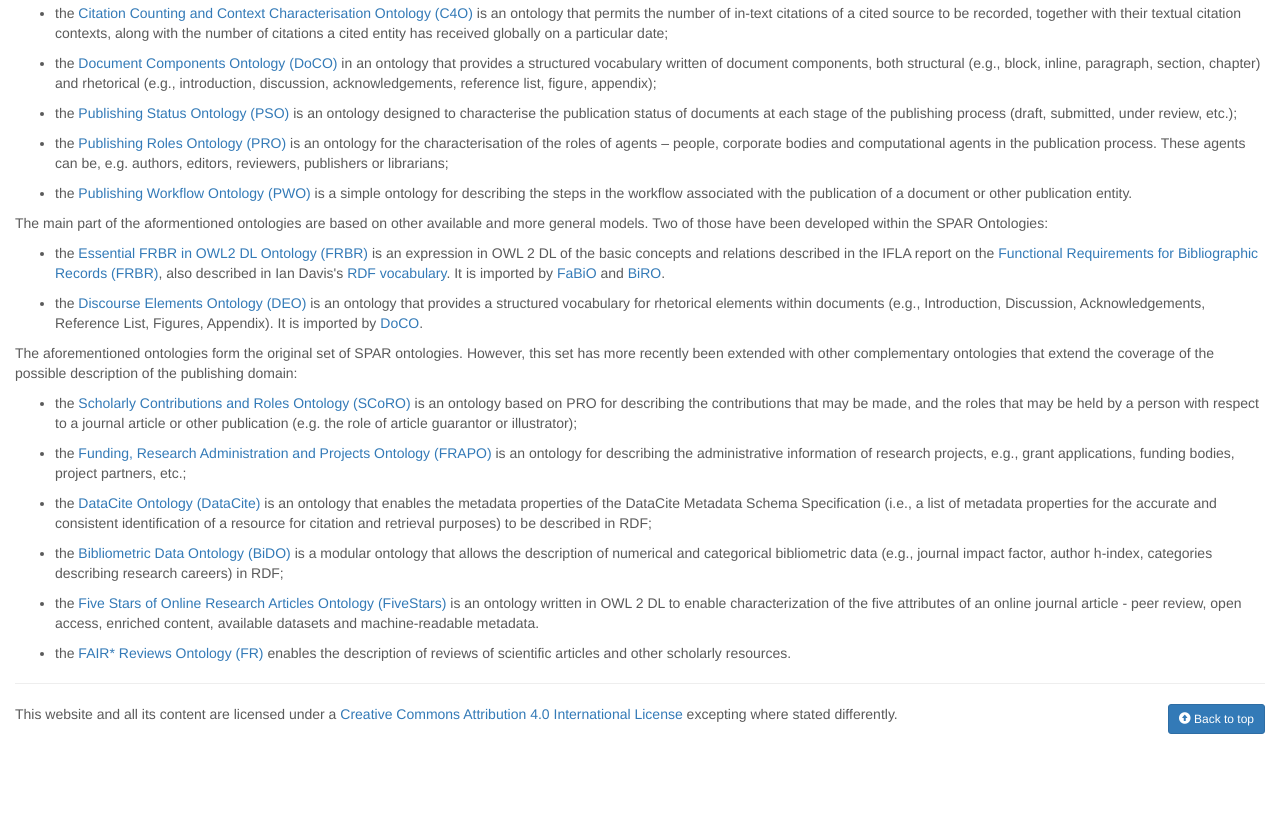
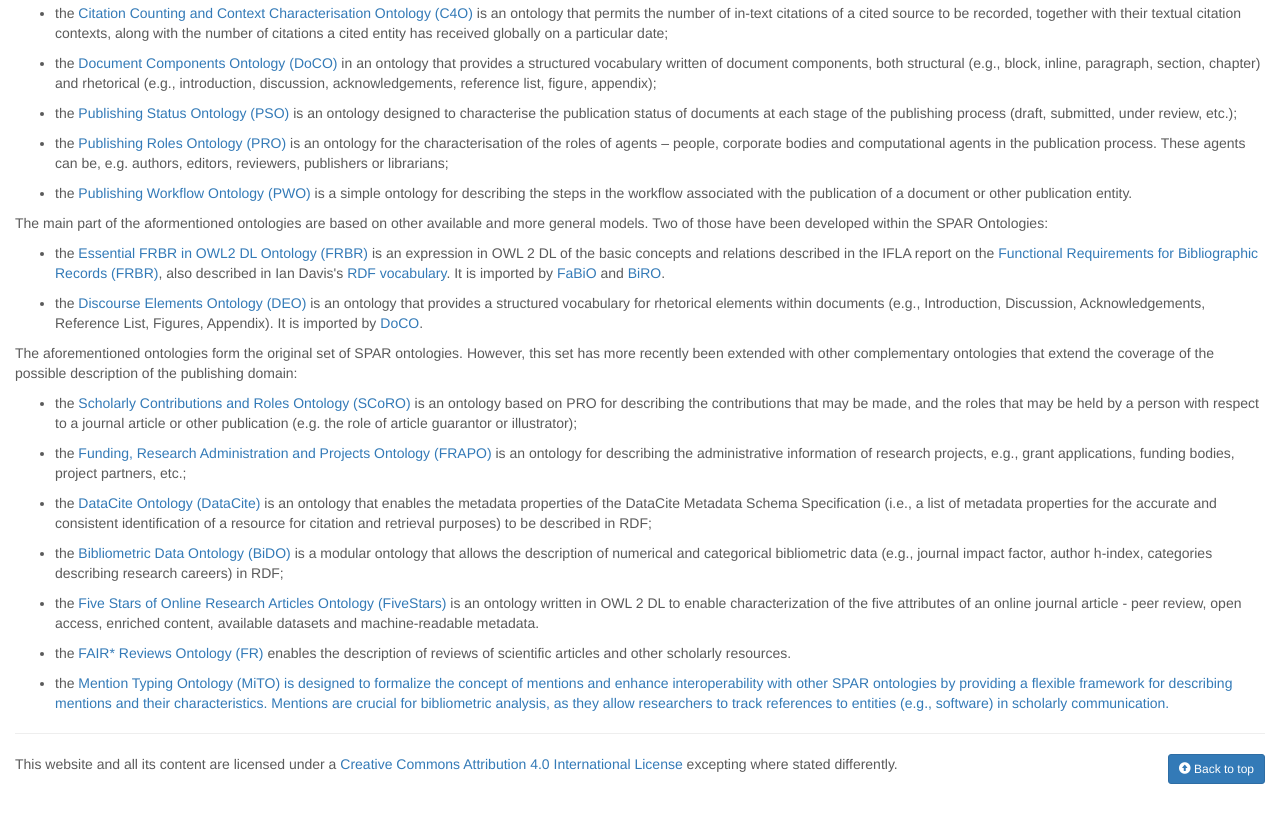
Before and after one commit to SPAROntologies/sparontologies.github.io, a plain HTML site: page spar/ontologies.html in a window 1280 px wide. Shown: the part 874-1696 px from the top of the page. Before the commit the page ends 1658 px from the top, so only its background shows below. Drawn offline with Linux system fonts and the light colour scheme.

Commit message:
Update ontologies.html
Aggiunto MiTO come ultima ontologia nel terzo set di <li>

```diff
--- a/spar/ontologies.html
+++ b/spar/ontologies.html
@@ -107,6 +107,7 @@ $def with (title, pages, pub_list, onto_acronym)
               <li><p>the <a href="/ontologies/bido">Bibliometric Data Ontology (BiDO)</a> is a modular ontology that allows the description of numerical and categorical bibliometric data (e.g., journal impact factor, author h-index, categories describing research careers) in RDF;</p></li>
               <li><p>the <a href="/ontologies/fivestars">Five Stars of Online Research Articles Ontology (FiveStars)</a> is an ontology written in OWL 2 DL to enable characterization of the five attributes of an online journal article - peer review, open access, enriched content, available datasets and machine-readable metadata.</p></li>
               <li><p>the <a href="/ontologies/fr">FAIR* Reviews Ontology (FR)</a> enables the description of reviews of scientific articles and other scholarly resources.</p></li>
+              <li><p>the <a href="/ontologies/mito">Mention Typing Ontology (MiTO)<a/> is designed to formalize the concept of mentions and enhance interoperability with other SPAR ontologies by providing a flexible framework for describing mentions and their characteristics. Mentions are crucial for bibliometric analysis, as they allow researchers to track references to entities (e.g., software) in scholarly communication.</p></li>
           </ul>
       </div>
 
```
